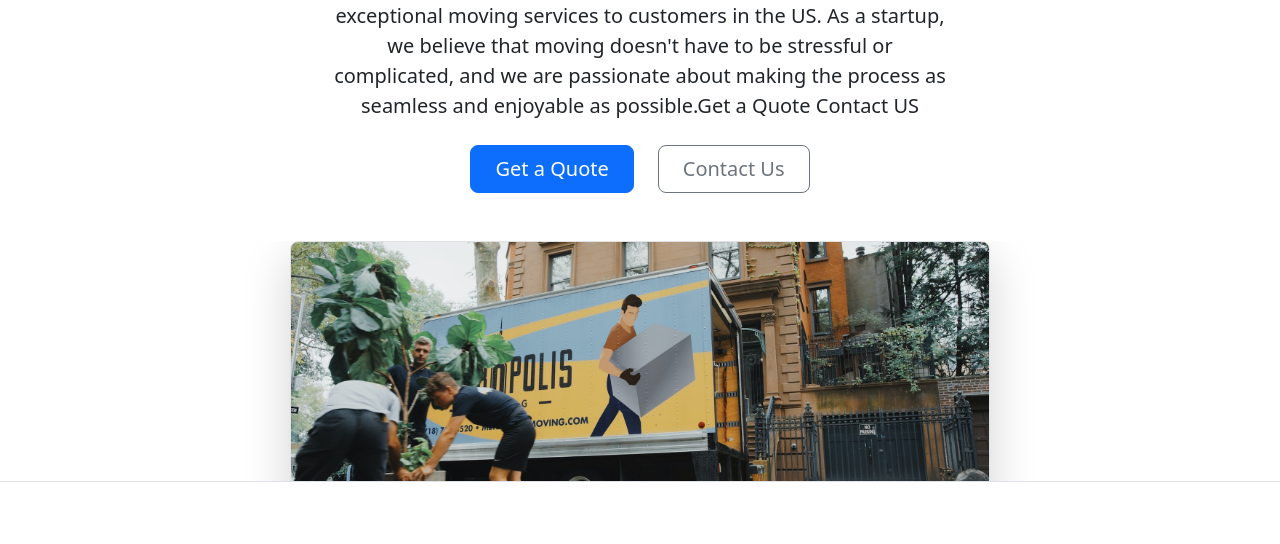
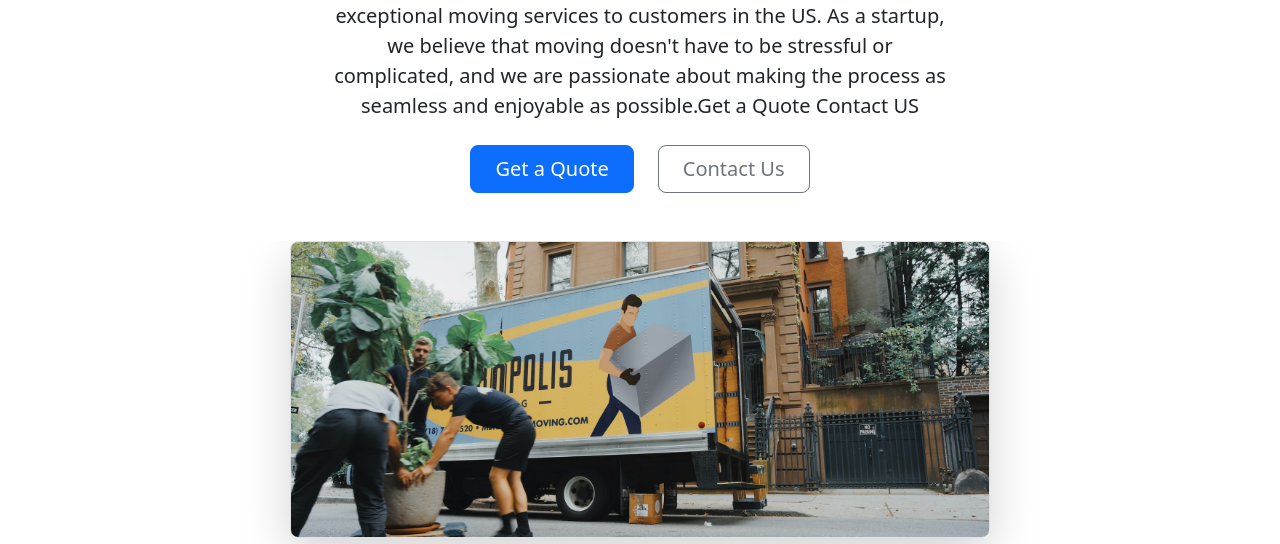
Before and after one commit to nadi4567/bootstrap-pofolio, a plain HTML site: page index.html in a window 1280 px wide. Shown: the part 256-800 px from the top of the page. Drawn offline with nearby package versions, Linux system fonts and the light colour scheme.

Commit message:
Update index.html

```diff
--- a/index.html
+++ b/index.html
@@ -66,7 +66,7 @@
         <button type="button" class="btn btn-outline-secondary btn-lg px-4">Contact Us</button>
       </div>
     </div>
-    <div class="overflow-hidden" style="max-height: 30vh;">
+    <div class="overflow-hidden" style="max-height: 100vh;">
       <div class="container px-5">
         <img src="./moving-van.jpg" class="img-fluid border rounded-3 shadow-lg mb-4" alt="Example image" width="700" height="500" loading="lazy">
       </div>
```
